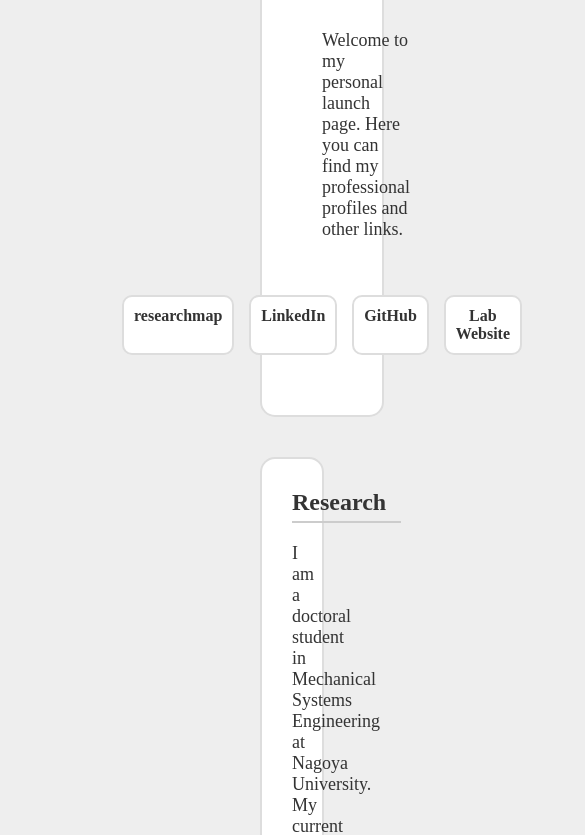
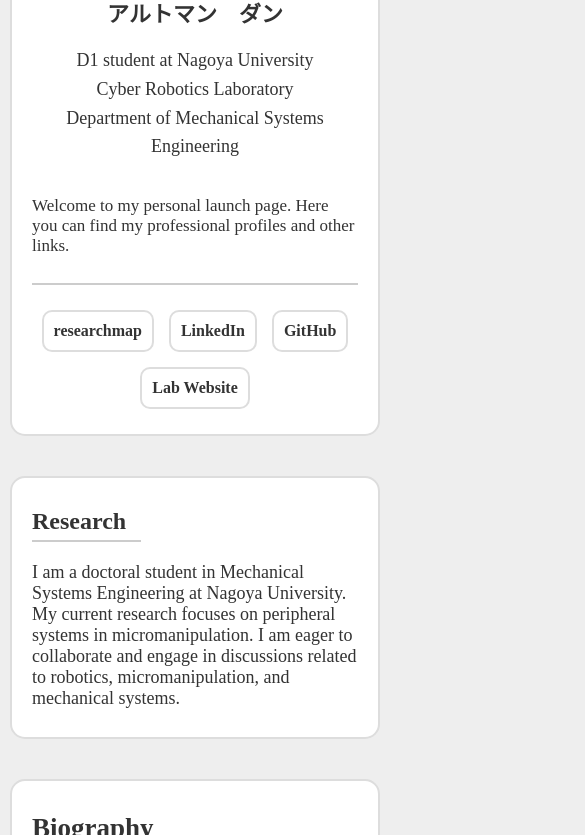
Before and after one commit to altmandsa/altmandsa.github.io, a plain HTML site: page index.html in a window 390 px wide. Shown: the part 586-1421 px from the top of the page, 585 px wide, since content can reach past the window. Drawn offline with Linux system fonts and the light colour scheme.

Commit message:
Phone support troubleshooting

```diff
--- a/style.css
+++ b/style.css
@@ -275,3 +275,93 @@ h1 {
     color: #999 !important;
 
 }
+
+@media (max-width: 600px) {
+   .container {
+    margin-top: 20px;
+    margin-left: 10px;
+    margin-right: 10px;
+    padding: 25px 20px;
+    width: auto;
+    box-sizing: border-box;
+
+   }
+
+   .top-content {
+    flex-direction: column;
+    align-items: center;
+    justify-content: center;
+    gap: 25px;
+    width: 100%;
+
+   }
+
+   .photo-section img {
+    width: 180px;
+    height: 180px;
+
+   }
+
+   .content-section {
+    width: 100%;
+    max-width: 100%;
+    box-sizing: border-box;
+    text-align: center;
+
+   }
+
+   .content-section h1 {
+    font-size: 36px;
+
+   }
+
+   .content-section h2 {
+    font-size: 22px;
+
+   }
+
+   .intro {
+    font-size: 18px;
+
+   }
+
+   .launch-text {
+    display: block;
+    width: 100%;
+    box-sizing: border-box;
+    font-size: 17px;
+
+   }
+
+   .links {
+    width: 100%;
+    box-sizing: border-box;
+    flex-wrap: wrap;
+    justify-content: center;
+
+   }
+
+   .section-research, .section-education, .section-contact {
+    margin-left: 10px;
+    margin-right: 10px;
+    padding: 10px 20px;
+    width: auto;
+    max-width: none;
+    box-sizing: border-box;
+
+   }
+
+   .section-research p, .section-education p, .section-contact p {
+    overflow-wrap: break-word;
+
+   }
+
+   .sidebar {
+    position: static;
+    width: auto;
+    margin: 10px;
+    padding: 0px;
+    box-sizing: border-box;
+
+   }
+}
```
